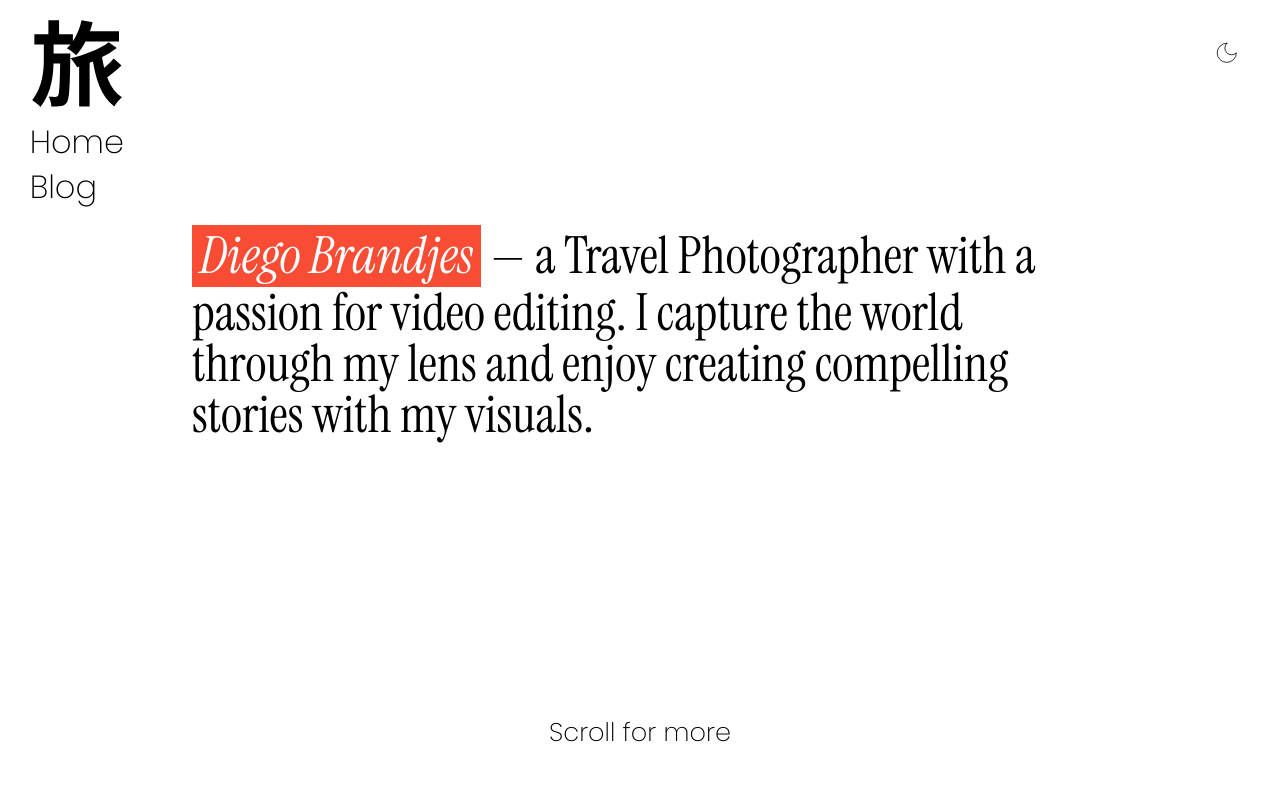
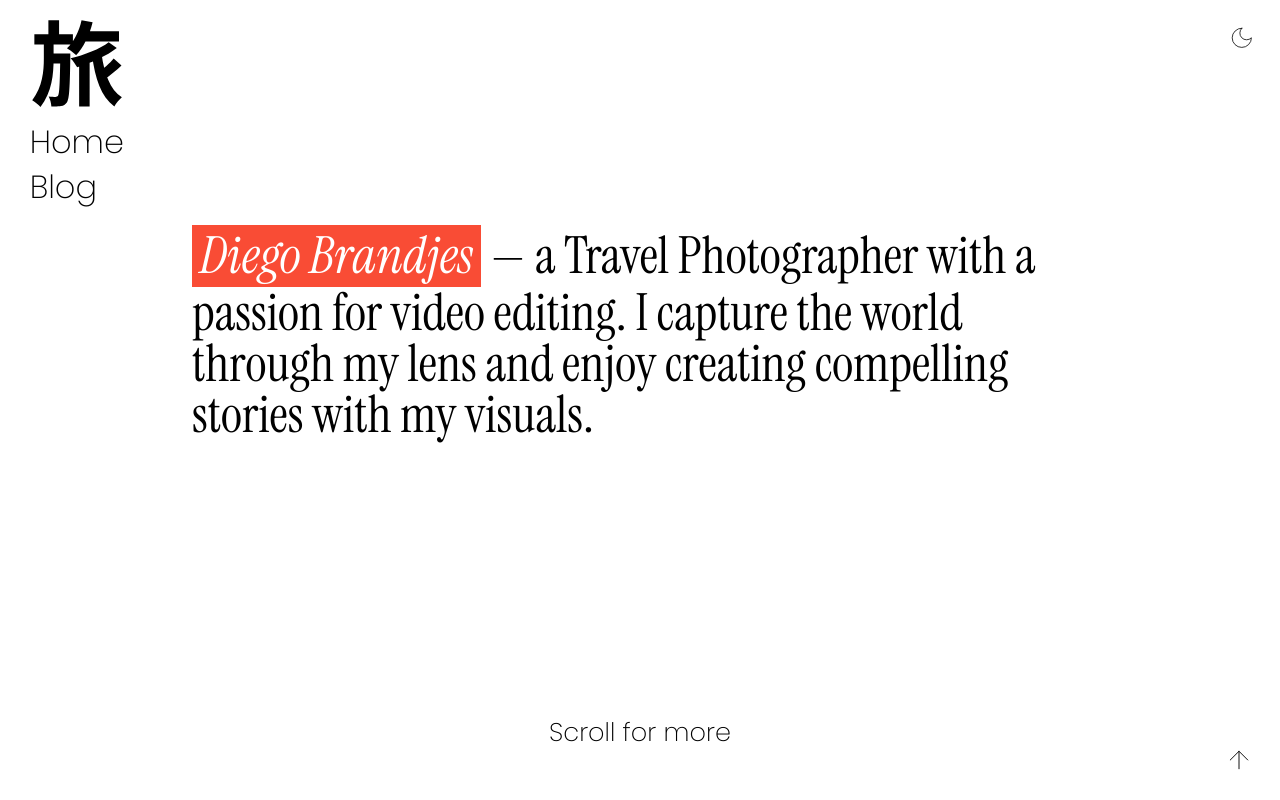
Before and after one commit to Diego-Brandjes/New-Website, a React (Vite) app: page / in a window 1280 px wide. Built offline with nearby package versions, Linux system fonts and the light colour scheme.

Commit message:
added scroll to top

```diff
--- a/src/homepage/home.tsx
+++ b/src/homepage/home.tsx
@@ -5,7 +5,7 @@ import { Analytics } from "@vercel/analytics/react";
 import PathDrawing from '../components/map.tsx';
 import page_light from "../assets/page_light.svg";
 import page_dark from "../assets/page_dark.svg";
-import { Moon, Sun } from 'lucide-react';
+import { Moon, Sun, ArrowUp  } from 'lucide-react';
 
 interface Chapter {
   chapter: string;
@@ -32,6 +32,14 @@ const Home: React.FC = () => {
   const [selectedCountry, setSelectedCountry] = useState<string>(() => {
     return localStorage.getItem('selectedCountry') || 'japan';
   });
+
+const scrollToTop = () => {
+  const main = document.querySelector('main');
+  if (main) {
+    main.scrollTo({ top: 0, behavior: 'smooth' });
+  }
+};
+
   const toggleDarkMode = () => {
     setDarkMode(prev => !prev);
   };
@@ -75,7 +83,7 @@ const Home: React.FC = () => {
     fetchData();
   }, [navigate]);
 
-  // Setup scroll animations after data is loaded
+  // Setup scroll animations after data is loaded and selectedCountry changes
   useEffect(() => {
     if (!loading) {
       const elementsToAnimate = document.querySelectorAll('.animate-on-scroll');
@@ -98,7 +106,7 @@ const Home: React.FC = () => {
       // Cleanup observer on component unmount
       return () => observer.disconnect();
     }
-  }, [loading]); // Run when loading is set to false
+  }, [loading, selectedCountry]); // Depend on selectedCountry
 
   // If data is not loaded, show loading screen
   if (loading) {
@@ -114,7 +122,7 @@ const Home: React.FC = () => {
 
   // Main body
 return (
-  <body className={darkMode ? 'dark' : 'light'}>
+  <div className={darkMode ? 'dark' : 'light'}>
     {/*  VERCEL MODULES */}
     <Analytics />
 
@@ -234,8 +242,18 @@ return (
           </ul>
         </div>
       </div>
+
+
     </main>
-  </body>
+      {/* Back to Top Button */}
+      <button
+        onClick={scrollToTop}
+        className={`back-to-top ${darkMode ? 'dark' : 'light'}`}
+        aria-label="Back to Top"
+      >
+        <ArrowUp strokeWidth={0.75} size={30} />
+      </button>
+  </div>
 );
 }
 export default Home;
--- a/src/index.css
+++ b/src/index.css
@@ -52,8 +52,6 @@ section {
 .dark {
   background-color: var(--secondary);
   color: var(--primary);
-
-
 }
 
 .parallax::after {
@@ -168,9 +166,8 @@ p {
 
 .darkmode-selector {
   position: absolute;
-  top: 0;
-  right: 0;
-  padding: 5vh;
+  top: 25px;
+  right: 2vw;
 }
 .darkmode-selector a {
   display: inline-flex;
@@ -183,6 +180,26 @@ p {
 .darkmode-selector svg {
   width: 1em;
   height: 1em;
+}
+
+.back-to-top {
+  position: fixed;
+  bottom: 25px;
+  right: 2vw;
+  padding: 5vh;
+
+  background: transparent;
+  border: none;
+  padding: 0;
+  cursor: pointer;
+  opacity: 1;
+  z-index: 1000;
+  display: flex;
+}
+
+.back-to-top svg {
+  display: block;
+  stroke: currentColor; /* Use text color */
 }
 
 /* Content css */
@@ -278,8 +295,8 @@ p {
   position: absolute;
   bottom: 0;
   left: 0;
-  margin-left: 10px;
-  margin-top: 20px;
+  margin-left: 2vw;
+  margin-top: 5px;
   padding: 0;
   z-index: 3;
   }
```
